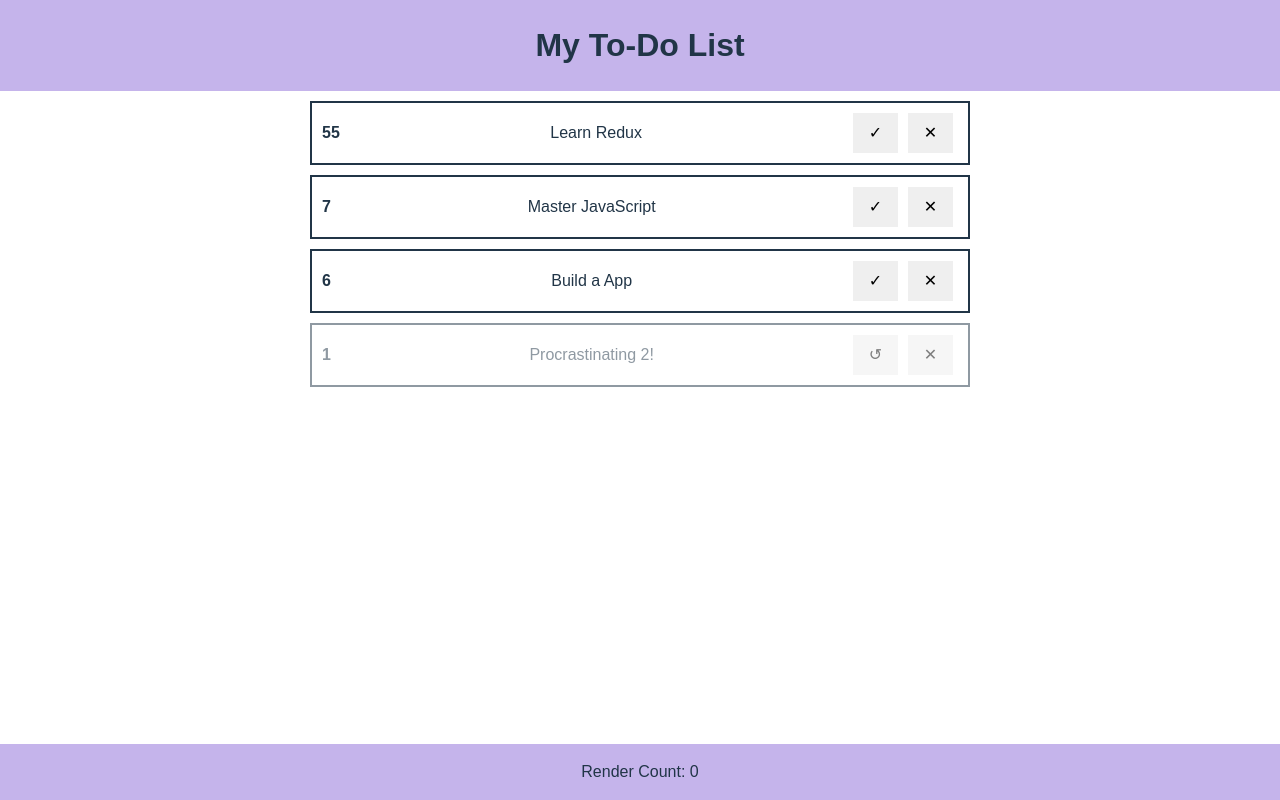
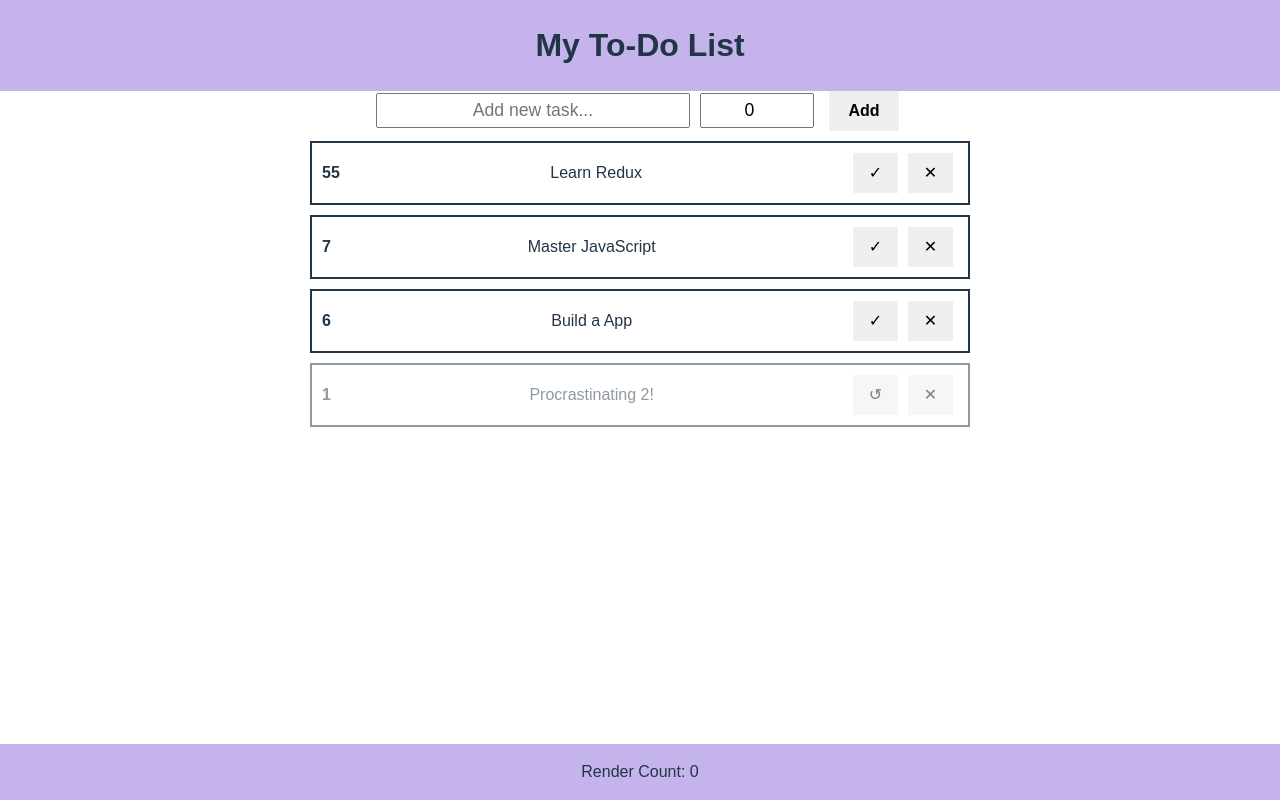
Before and after one commit to ReeveWorks/react-todolist2, a React (Vite) app: page / in a window 1280 px wide. Built offline with nearby package versions, Linux system fonts and the light colour scheme.

Commit message:
v4.7 Redux - todolist add task

```diff
--- a/src/components/todo-redux.jsx
+++ b/src/components/todo-redux.jsx
@@ -1,10 +1,24 @@
-import { toggletask, deletetask } from '../state/todolist/todoSlice';
+import { toggletask, deletetask, addtask } from '../state/todolist/todoSlice';
 import '../styles/global.css'
 import '../styles/todolist.css'
 import { useState } from 'react';
-import {useSelector, useDispatch}  from 'react-redux';
+import { useSelector, useDispatch } from 'react-redux';
 
 function todolist() {
+  const [item, setItem] = useState("");
+  const [weight, setWeight] = useState(0);
+
+  function InputChange(event) {
+    setItem(event.target.value);
+  }
+  function WeightChange(event) {
+    if (event.target.value < 0) return;
+    if (event.target.value > 10) return;
+    if (event.target.value.includes('.')) return;
+
+    setWeight(event.target.value);
+  }
+
   const tasks = useSelector((state) => state.todos.todos);
   const dispatch = useDispatch();
 
@@ -16,9 +30,38 @@ function todolist() {
     dispatch(deletetask(index));
   }
 
+  function addTask() {
+    dispatch(addtask(item));
+
+    setItem("");
+    setWeight(0);
+  }
+
   return (
     <>
       <div className="todolist">
+        <>
+          <input
+            type="text"
+            value={item}
+            onChange={InputChange}
+            placeholder="Add new task..." />
+          <input
+            type="number"
+            value={weight}
+            onChange={WeightChange}
+            placeholder="set weight"
+            step='1'
+            min='0'
+            max='100' />
+
+          <button
+            className='btn-Add'
+            onClick={() => addTask()}
+            >Add</button>
+        </>
+
+
         <ol className='lst-task'>
           {
             tasks
```
